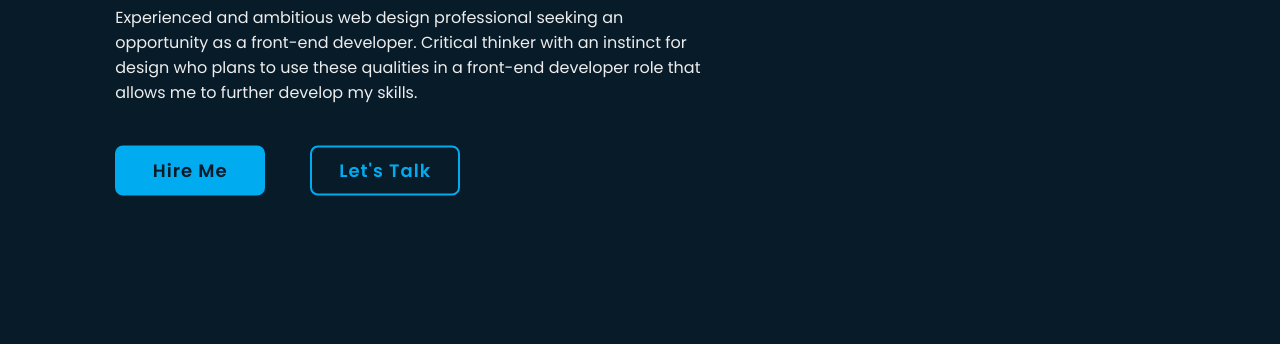
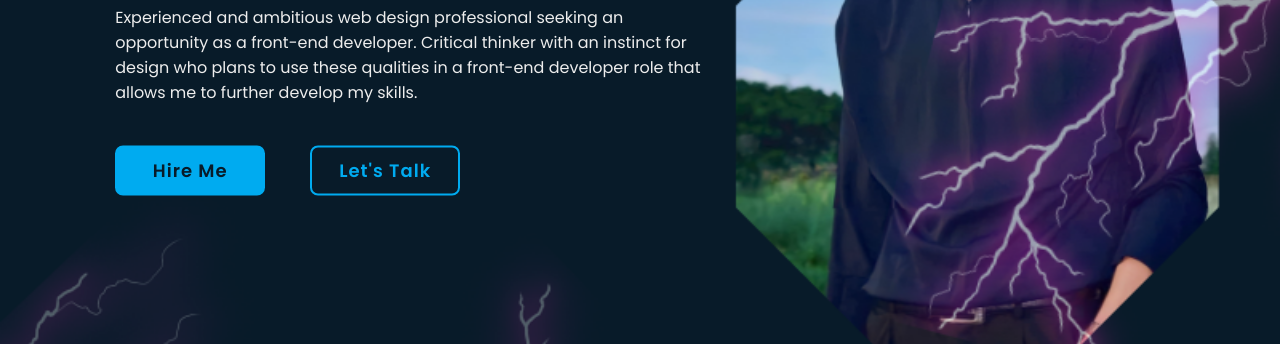
Before and after one commit to RB-Octa/RB-Portfolio, a plain HTML site: page index.html in a window 1280 px wide. Shown: the part 365-709 px from the top of the page. Drawn offline with nearby package versions, Linux system fonts and the light colour scheme; the site is published under a folder, as on GitHub Pages, so addresses that start at the root find nothing.

Commit message:
style.css

```diff
--- a/style.css
+++ b/style.css
@@ -85,7 +85,7 @@ section{
     display: flex;
     align-items: center;
     padding: 0 9%;
-    background: url('/img/rb.png') no-repeat;
+    background: url('img/rb.png') no-repeat;
     background-size: cover;
     animation: floatImage 4s ease-in-out infinite;
 }
```
